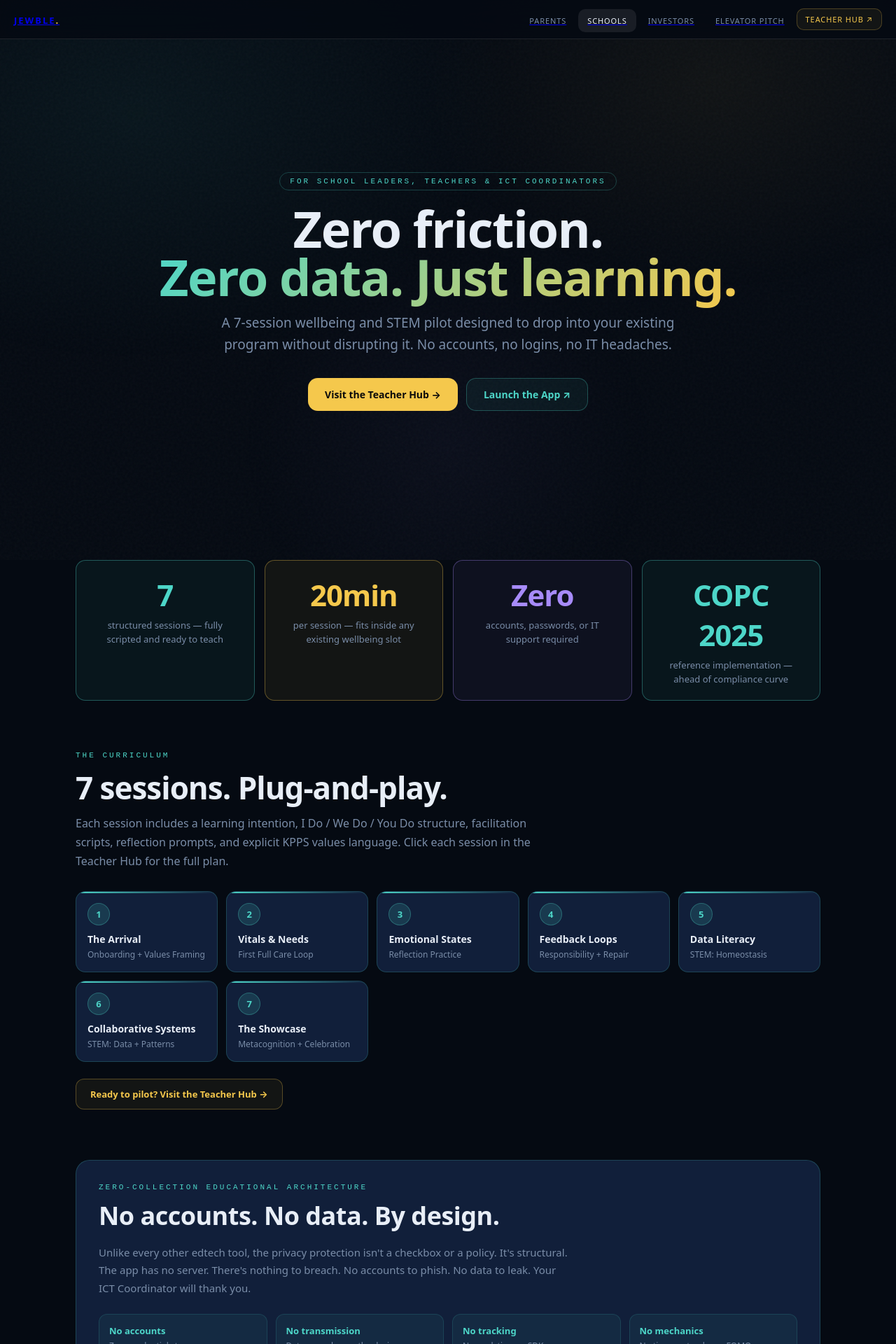
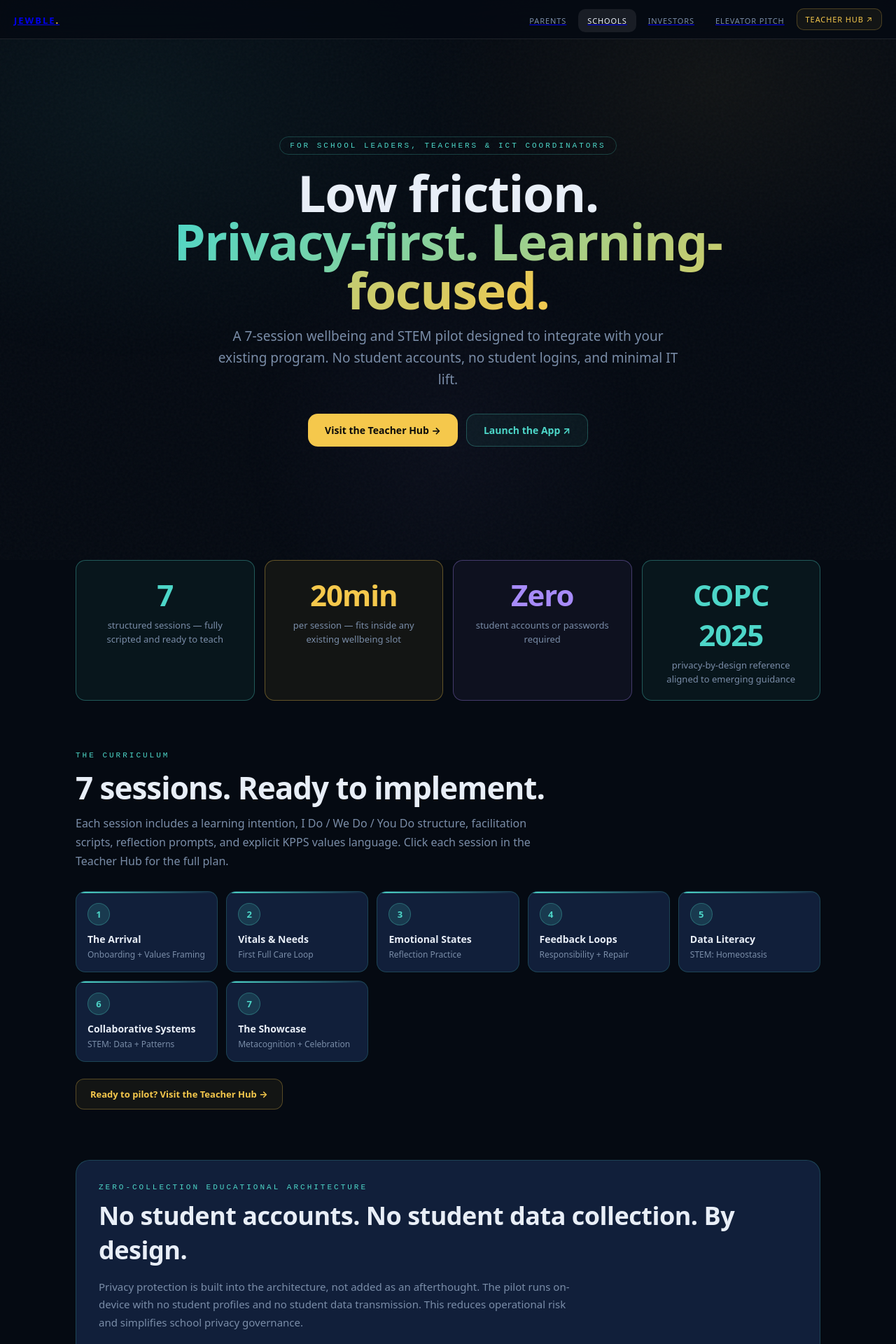
Before and after one commit to Blackcockatoo/bss, a React (Vite) app in the folder 06-Campaign-Site/: page /schools in a window 1280 px wide. Shown: the top 1920 px of the page at 70% size. Built offline with nearby package versions, Linux system fonts and the light colour scheme.

Commit message:
Refine campaign copy for neutral-professional messaging

```diff
--- a/06-Campaign-Site/src/JewbleElevator.jsx
+++ b/06-Campaign-Site/src/JewbleElevator.jsx
@@ -4,32 +4,32 @@ const FLOORS = [
   {
     level: "LOBBY",
     sublabel: "Ground floor. Doors opening.",
-    headline: "There's an app being built.",
-    body: "It doesn't know your name. It doesn't want your data. It can't sell your kid to an algorithm. You're already intrigued. You just don't know it yet.",
+    headline: "A different kind of student companion is here.",
+    body: "It does not require a student profile. It does not collect personal student data. It cannot monetize student behaviour. It is designed for trust from day one.",
     stat: null,
     color: "#FFD700",
   },
   {
     level: "FLOOR 01",
     sublabel: "Ding.",
-    headline: "Big Tech has been farming your children.",
-    body: "Every click. Every dwell time. Every emotional reaction. Packaged, sold, optimised against. The entire kids app market is a data extraction operation dressed in primary colours.",
-    stat: "94% of top children's apps share data with third parties.",
+    headline: "Most children's apps still depend on data collection.",
+    body: "Clicks, dwell time, and behavioural signals are often captured and shared. Many products optimize engagement using extensive tracking rather than educational outcomes.",
+    stat: "94% of top children's apps share data with third parties (external benchmark).",
     color: "#ff6b35",
   },
   {
     level: "FLOOR 02",
     sublabel: "Ding.",
-    headline: "We built the opposite.",
-    body: "Zero-Collection Educational Architecture. No account. No server. No profile. The app runs entirely on-device. The only thing it knows about your kid is what your kid chooses to tell it — and that never leaves the phone.",
-    stat: "ZCEA: Zero data collected. Full stop.",
+    headline: "We built a privacy-first alternative.",
+    body: "Zero-Collection Educational Architecture: no student account, no student profile, and no student data transmission. The pilot runs on-device to reduce privacy risk and compliance overhead.",
+    stat: "ZCEA: Zero student data collected in pilot scope.",
     color: "#7fffb2",
   },
   {
     level: "FLOOR 03",
     sublabel: "Ding.",
     headline: "The pet has a 180-digit genome.",
-    body: "Every Jewble is genetically unique. Cryptographically born. Its personality, appearance, and growth emerge from a mathematical signature that belongs to the child who hatched it. No two have ever existed. No two ever will.",
+    body: "Each Jewble is generated from a 180-digit genome. Personality cues, appearance, and growth emerge from deterministic rules students can explore as part of systems and data literacy.",
     stat: "180-digit genetic architecture. More combinations than atoms in the observable universe.",
     color: "#a78bfa",
   },
@@ -37,32 +37,32 @@ const FLOORS = [
     level: "FLOOR 04",
     sublabel: "Ding.",
     headline: "The regulators are writing the rules right now.",
-    body: "Australia's Children's Online Privacy Code consultation is open. We're not scrambling to comply — we're the reference implementation. We wrote a compliance framework before the law exists. When the law catches up, we're already the answer.",
-    stat: "COPC 2025. We're not a case study. We're the blueprint.",
+    body: "Australia's Children's Online Privacy Code process is active. Our architecture is already aligned with privacy-by-design principles schools are preparing to operationalize.",
+    stat: "COPC 2025 alignment: implementation-ready for school compliance teams.",
     color: "#38bdf8",
   },
   {
     level: "FLOOR 05",
     sublabel: "Ding.",
-    headline: "Schools are desperate for this.",
-    body: "MACS. ISV. The independent and Catholic school systems across Australia. They need digital tools that don't require consent forms, data processing agreements, or explaining to a parent why their 8-year-old has a behavioural advertising profile. We fit without friction.",
+    headline: "Schools are actively seeking this model.",
+    body: "Independent and Catholic school systems need digital tools that are practical for classrooms and clear for governance. This model minimizes consent and data-processing complexity while supporting strong communication with families.",
     stat: "1,200+ independent and Catholic schools. Zero friction onboarding.",
     color: "#fb923c",
   },
   {
     level: "FLOOR 06",
     sublabel: "Ding.",
-    headline: "It teaches. It heals. It remembers.",
-    body: "The Mirror System reflects emotional patterns back to children through their pet's behaviour. Dream Archaeology. Genome Sonification. Constellation Mapping. This isn't a game — it's a consciousness development tool wearing the disguise of something adorable.",
-    stat: "Therapeutic framework embedded in gameplay loop.",
+    headline: "It supports learning, reflection, and student agency.",
+    body: "Core classroom experiences include reflection prompts, systems-thinking loops, and creative STEM extensions such as genome sonification and pattern mapping. The result is engaging, structured practice tied to classroom outcomes.",
+    stat: "Wellbeing-informed design embedded in a classroom-ready experience.",
     color: "#f472b6",
   },
   {
     level: "PENTHOUSE",
     sublabel: "End of the line.",
-    headline: "You're not investing in an app.",
-    body: "You're investing in the idea that children deserve digital companions who are loyal to them — not to the platform. Blue Snake Studios built something that couldn't exist inside a VC model. Now you get to be part of how it reaches the world.",
-    stat: "Jewble. The first companion that keeps its mouth shut.",
+    headline: "This is more than a standalone app.",
+    body: "You're backing a model where digital companions serve students, educators, and families first. Blue Snake Studios is building a scalable, trust-centered foundation for responsible educational technology.",
+    stat: "Jewble: a privacy-first companion designed for schools and families.",
     color: "#FFD700",
   },
 ];
@@ -205,8 +205,8 @@ export default function JewbleElevator() {
           <div style={{ color: "#fff", fontSize: "clamp(0.9rem, 2.5vw, 1.1rem)", opacity: 0.7, maxWidth: "400px", lineHeight: 1.6 }}>
             An elevator pitch.<br />
             Except the doors keep opening.<br />
-            And each floor makes you feel<br />
-            <span style={{ color: "#ff6b35" }}>stupider for not already being in.</span>
+            And each floor shows how bold design<br />
+            <span style={{ color: "#ff6b35" }}>can stay student-safe and school-ready.</span>
           </div>
           <button
             onClick={handleStart}
--- a/06-Campaign-Site/src/pages/IndexPage.tsx
+++ b/06-Campaign-Site/src/pages/IndexPage.tsx
@@ -39,7 +39,7 @@ const audienceCards = [
     color: "#f5c84c",
     dim: "rgba(245,200,76,.12)",
     border: "rgba(245,200,76,.25)",
-    desc: "Why your kid's digital companion is different from everything else they use.",
+    desc: "Why your child's digital companion is different from typical apps.",
   },
   {
     href: "/schools",
@@ -47,7 +47,7 @@ const audienceCards = [
     color: "#4dd6c8",
     dim: "rgba(77,214,200,.12)",
     border: "rgba(77,214,200,.25)",
-    desc: "7 sessions. Aligned to curriculum. Zero data. Full teacher support.",
+    desc: "7 sessions. Curriculum aligned. Privacy-first architecture. Full teacher support.",
   },
   {
     href: "/investors",
@@ -55,7 +55,7 @@ const audienceCards = [
     color: "#a78bfa",
     dim: "rgba(167,139,250,.12)",
     border: "rgba(167,139,250,.25)",
-    desc: "The privacy-first edtech thesis. Why loyal beats viral.",
+    desc: "The privacy-first edtech thesis. Why trust and retention outperform hype cycles.",
   },
 ];
 
@@ -100,7 +100,7 @@ export default function IndexPage() {
               WebkitBackgroundClip: "text",
               WebkitTextFillColor: "transparent",
             }}>
-              that keeps its mouth shut.
+              built to protect student privacy.
             </span>
           </h1>
 
@@ -114,8 +114,8 @@ export default function IndexPage() {
             Jewble Meta-Pet — a digital companion with{" "}
             <em style={{ fontStyle: "normal", color: "#e8eef7", fontWeight: 650 }}>180-digit DNA</em>,{" "}
             <em style={{ fontStyle: "normal", color: "#e8eef7", fontWeight: 650 }}>15 emotional states</em>, and{" "}
-            <em style={{ fontStyle: "normal", color: "#e8eef7", fontWeight: 650 }}>zero data collection.</em>{" "}
-            Built for classrooms. Designed without compromise.
+            <em style={{ fontStyle: "normal", color: "#e8eef7", fontWeight: 650 }}>zero student data collection.</em>{" "}
+            Built for classrooms. Designed for learning, safety, and trust.
           </p>
 
           <div style={{ display: "flex", gap: "12px", justifyContent: "center", flexWrap: "wrap" }}>
@@ -135,7 +135,7 @@ export default function IndexPage() {
           <StatBlock stat="94%" label="of children's apps share data with third parties" color="gold" />
           <StatBlock stat="180-digit" label="cryptographic genome — more unique than your fingerprint" color="teal" />
           <StatBlock stat="1,200+" label="independent & Catholic schools in target market" color="violet" />
-          <StatBlock stat="Zero" label="accounts, logins, or data ever transmitted" color="gold" />
+          <StatBlock stat="Zero" label="student accounts, logins, or personal data transmitted" color="gold" />
         </div>
       </section>
 
--- a/06-Campaign-Site/src/pages/SchoolsPage.tsx
+++ b/06-Campaign-Site/src/pages/SchoolsPage.tsx
@@ -22,14 +22,14 @@ export default function SchoolsPage() {
             For School Leaders, Teachers & ICT Coordinators
           </div>
           <h1 style={{ fontSize: "clamp(38px,6vw,72px)", lineHeight: 0.96, letterSpacing: "-1.5px", fontWeight: 900, marginBottom: "16px" }}>
-            Zero friction.<br />
+            Low friction.<br />
             <span style={{ background: "linear-gradient(135deg,#4dd6c8,#f5c84c)", WebkitBackgroundClip: "text", WebkitTextFillColor: "transparent" }}>
-              Zero data. Just learning.
+              Privacy-first. Learning-focused.
             </span>
           </h1>
           <p style={{ fontSize: "clamp(15px,2.2vw,19px)", color: "#7a8da8", lineHeight: 1.65, maxWidth: "680px", margin: "0 auto 32px" }}>
-            A 7-session wellbeing and STEM pilot designed to drop into your existing program without disrupting it.
-            No accounts, no logins, no IT headaches.
+            A 7-session wellbeing and STEM pilot designed to integrate with your existing program.
+            No student accounts, no student logins, and minimal IT lift.
           </p>
           <div style={{ display: "flex", gap: "12px", justifyContent: "center", flexWrap: "wrap" }}>
             <a href={TEACHER_HUB_URL} target="_blank" rel="noopener noreferrer" style={{ display: "inline-flex", alignItems: "center", gap: "8px", padding: "13px 24px", borderRadius: "14px", background: "#f5c84c", color: "#0a0a0a", fontWeight: 700, textDecoration: "none", fontSize: "14px" }}>
@@ -47,8 +47,8 @@ export default function SchoolsPage() {
         <div style={{ display: "grid", gridTemplateColumns: "repeat(auto-fit,minmax(200px,1fr))", gap: "14px" }}>
           <StatBlock stat="7" label="structured sessions — fully scripted and ready to teach" color="teal" />
           <StatBlock stat="20min" label="per session — fits inside any existing wellbeing slot" color="gold" />
-          <StatBlock stat="Zero" label="accounts, passwords, or IT support required" color="violet" />
-          <StatBlock stat="COPC 2025" label="reference implementation — ahead of compliance curve" color="teal" />
+          <StatBlock stat="Zero" label="student accounts or passwords required" color="violet" />
+          <StatBlock stat="COPC 2025" label="privacy-by-design reference aligned to emerging guidance" color="teal" />
         </div>
       </section>
 
@@ -58,7 +58,7 @@ export default function SchoolsPage() {
           The Curriculum
         </p>
         <h2 style={{ fontSize: "clamp(26px,4vw,44px)", fontWeight: 850, letterSpacing: "-1px", marginBottom: "8px" }}>
-          7 sessions. Plug-and-play.
+          7 sessions. Ready to implement.
         </h2>
         <p style={{ color: "#7a8da8", lineHeight: 1.7, fontSize: "16px", maxWidth: "680px", marginBottom: "28px" }}>
           Each session includes a learning intention, I Do / We Do / You Do structure, facilitation scripts,
@@ -92,19 +92,19 @@ export default function SchoolsPage() {
             Zero-Collection Educational Architecture
           </p>
           <h2 style={{ fontSize: "clamp(22px,3.5vw,36px)", fontWeight: 850, letterSpacing: "-0.5px", marginBottom: "16px" }}>
-            No accounts. No data. By design.
+            No student accounts. No student data collection. By design.
           </h2>
           <p style={{ color: "#7a8da8", lineHeight: 1.7, fontSize: "15px", maxWidth: "680px", marginBottom: "24px" }}>
-            Unlike every other edtech tool, the privacy protection isn't a checkbox or a policy.
-            It's structural. The app has no server. There's nothing to breach. No accounts to phish.
-            No data to leak. Your ICT Coordinator will thank you.
+            Privacy protection is built into the architecture, not added as an afterthought.
+            The pilot runs on-device with no student profiles and no student data transmission.
+            This reduces operational risk and simplifies school privacy governance.
           </p>
           <div style={{ display: "grid", gridTemplateColumns: "repeat(auto-fit,minmax(180px,1fr))", gap: "12px" }}>
             {[
               { t: "No accounts", d: "Zero credentials to manage" },
-              { t: "No transmission", d: "Data never leaves the device" },
-              { t: "No tracking", d: "No analytics, no SDKs" },
-              { t: "No mechanics", d: "No timers, streaks, or FOMO" },
+              { t: "No student-data transmission", d: "Student data remains on-device" },
+              { t: "No behavioural tracking", d: "No third-party analytics SDKs" },
+              { t: "Calm interaction design", d: "No streak pressure or urgency loops" },
             ].map((item) => (
               <div key={item.t} style={{ padding: "14px", borderRadius: "12px", background: "rgba(77,214,200,.06)", border: "1px solid rgba(77,214,200,.15)" }}>
                 <p style={{ fontWeight: 700, color: "#4dd6c8", marginBottom: "4px", fontSize: "13px" }}>{item.t}</p>
```
Also changed, not shown: 1 other file (tests, documents, lock files or other folders).
